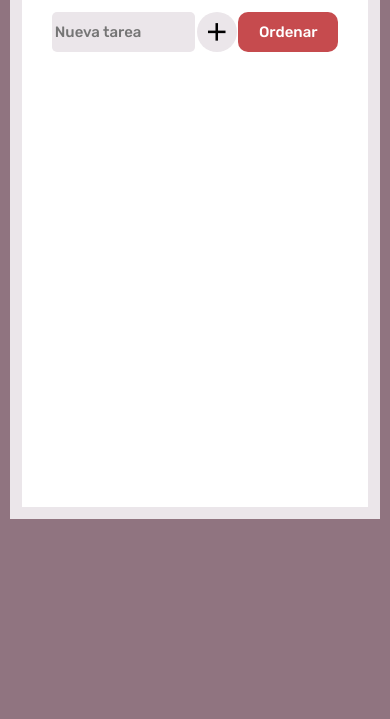
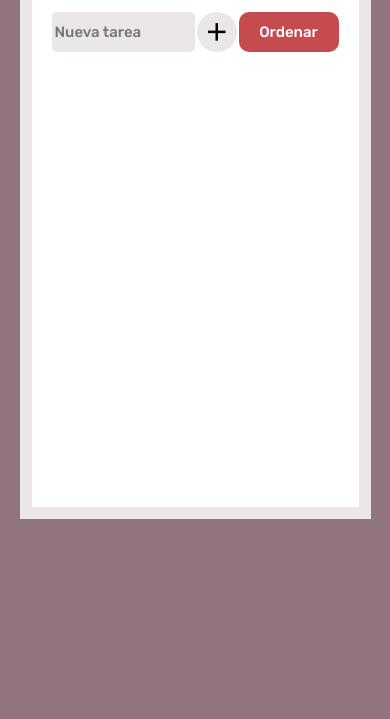
Before and after one commit to justin-A18/App-Tareas, a plain HTML site: page index.html in a window 390 px wide. Shown: the part 125-844 px from the top of the page. Drawn offline with nearby package versions, Linux system fonts and the light colour scheme.

Commit message:
ajustando el padding

```diff
--- a/css/styles.css
+++ b/css/styles.css
@@ -36,7 +36,7 @@ body{
 
 @media (max-width: 600px) {
     .container-principal{
-        width: 95%;
+        width: 90%;
     }
 }
 
@@ -87,7 +87,7 @@ body{
 .tarea{
     width: 100%;
     min-height: 50rem;
-    padding: 0 3rem;
+    padding: 0 2rem;
     display: flex;
     flex-direction: column;
     overflow: hidden;
```
